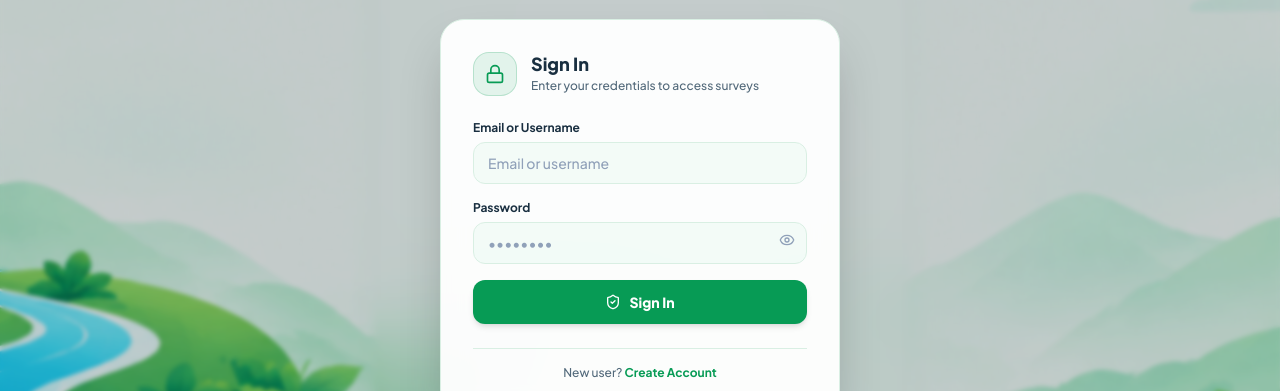
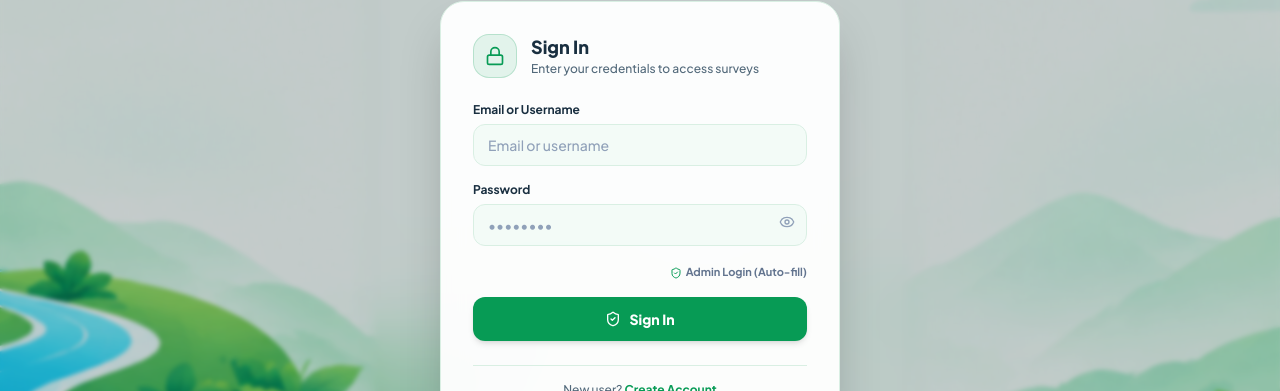
Before and after one commit to paviliong64/Reward-River, a React (Vite) app: page / in a window 1280 px wide. Both pictures are taken after a click on the button "Login". Shown: the part 224-615 px from the top of the page. Built offline with nearby package versions, Linux system fonts and the light colour scheme; no server answers.

Commit message:
fix: improve user lookup logic and admin access flow
- Enhance user identification matching in db logic
- Force auth modal for unauthorized admin route access
- Add admin credential auto-fill for easier access to administrative tools

```diff
--- a/src/App.tsx
+++ b/src/App.tsx
@@ -275,14 +275,22 @@ export default function App() {
     fetchCpxStatus();
 
     const token = getAuthToken();
+    const pathname = typeof window !== 'undefined' ? window.location.pathname.toLowerCase() : '';
+
     if (token) {
       fetchUserData(token).then((loadedUser) => {
         if (loadedUser?.role === 'admin') {
           setCurrentTab('admin');
+        } else if (pathname === '/admin' || pathname.startsWith('/admin/')) {
+          setAuthInitialMode('signin');
+          setAuthModalOpen(true);
         } else {
           setCurrentTab((prev) => (prev === 'landing' || prev === 'dashboard' ? 'surveys' : prev));
         }
       });
+    } else if (pathname === '/admin' || pathname.startsWith('/admin/')) {
+      setAuthInitialMode('signin');
+      setAuthModalOpen(true);
     }
 
     const { data: authListener } = supabase.auth.onAuthStateChange(async (event, session) => {
--- a/src/components/AuthModal.tsx
+++ b/src/components/AuthModal.tsx
@@ -484,6 +484,23 @@ export const AuthModal: React.FC<AuthModalProps> = ({
             </div>
           </div>
 
+          {mode === 'signin' && (
+            <div className="pt-0.5 flex items-center justify-end">
+              <button
+                type="button"
+                onClick={() => {
+                  setEmail('admin@reward-river');
+                  setPassword('Tahir@300');
+                  setError(null);
+                }}
+                className="text-[11px] font-bold text-slate-500 hover:text-[#079B55] dark:hover:text-[#4CC65A] transition-colors inline-flex items-center gap-1 cursor-pointer"
+              >
+                <ShieldCheck className="w-3 h-3 text-[#079B55]" />
+                <span>Admin Login (Auto-fill)</span>
+              </button>
+            </div>
+          )}
+
           {/* Human Math Verification (Bot protection - lightweight & fast) */}
           {mode === 'signup' && (
             <div className="p-3 bg-[#F0FBF5]/90 dark:bg-slate-800/80 rounded-xl border border-[#D9EFE3] dark:border-slate-700">
```
Also changed, not shown: 1 other file (tests, documents, lock files or other folders).
